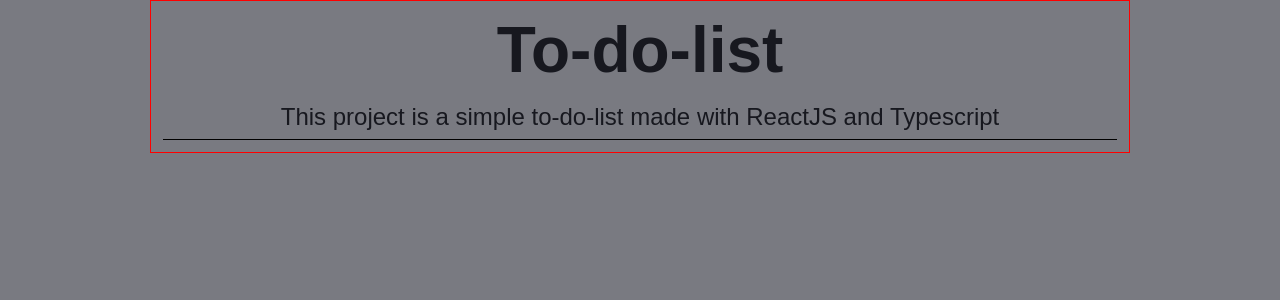
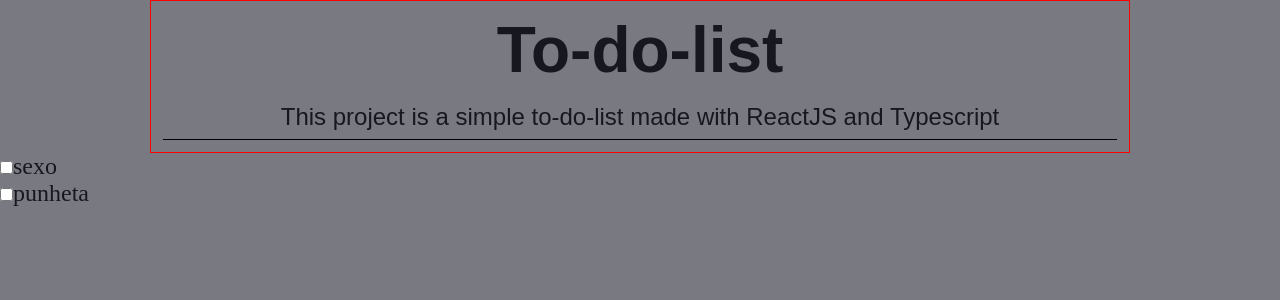
Before and after one commit to beceluiz/cep-search, a React (Create React App) app: page / in a window 1280 px wide. Shown: the top 300 px of the page. Built offline with nearby package versions, Linux system fonts and the light colour scheme.

Commit message:
typing props

```diff
--- a/src/App.tsx
+++ b/src/App.tsx
@@ -1,16 +1,36 @@
-import React from 'react'
+import {useState} from 'react'
 import { Container } from './components/body/style'
 import { Header } from './components/Header'
+import { ListItem } from './components/ListItem'
 import { GlobalStyle  } from './styles/globalStyle'
+import { Item } from './types/Item'
+
 
 function App() {
-// const [list, setList] = []
+const [list, setList] = useState<Item[]>([
+  {
+    id: 1,
+    name: 'sexo',
+    done: false,
+  },
+   {
+id: 2,
+name:'punheta',
+done: true,
+  }
+])
 
   return (
     <>
     <Container>
       <Header/>
+      {/* new item area */}
+
+      {list.map((item, index) =>{
+        return <ListItem key={index} item={item}/>
+      })}
     </Container>
+
        <GlobalStyle/>
     </>
   )
--- /dev/null
+++ b/src/components/ListItem/index.tsx
@@ -0,0 +1,13 @@
+import { ListItemContainer } from "./styles";
+import {Item} from "../../types/Item"
+
+type Props = {
+    item: Item,
+}
+
+export function ListItem ({item}: Props) {
+    return <ListItemContainer>
+        <input type="checkbox"/>
+        <label>{item.name}</label>
+    </ListItemContainer>
+}
--- /dev/null
+++ b/src/components/ListItem/styles.ts
@@ -0,0 +1,3 @@
+import styled from "styled-components";
+
+export const ListItemContainer = styled.div``;
--- a/src/components/body/style.ts
+++ b/src/components/body/style.ts
@@ -4,4 +4,5 @@ export const Container = styled.div`
   background: #797a81;
   color: #17181f;
   min-height: 100vh;
+  font-size: 1.5rem;
 `;
--- /dev/null
+++ b/src/types/Item.ts
@@ -0,0 +1,5 @@
+export type Item = {
+  id: number;
+  name: string;
+  done: boolean;
+};
```
